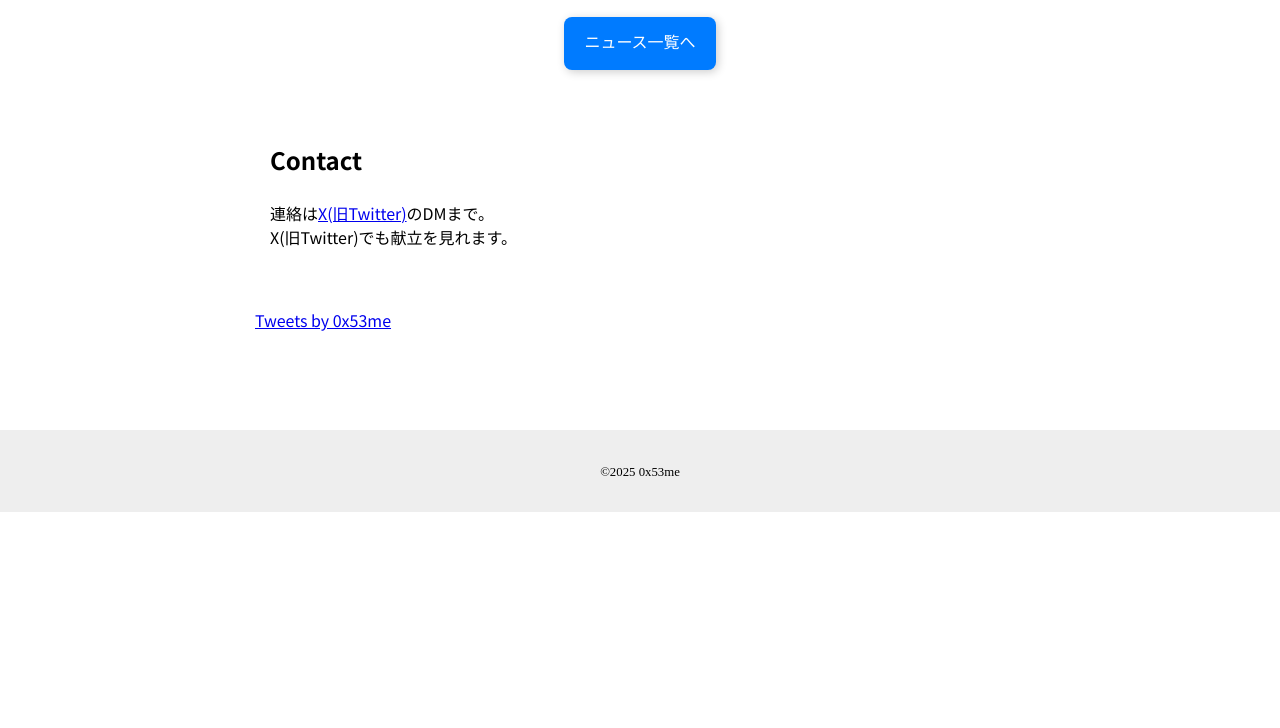
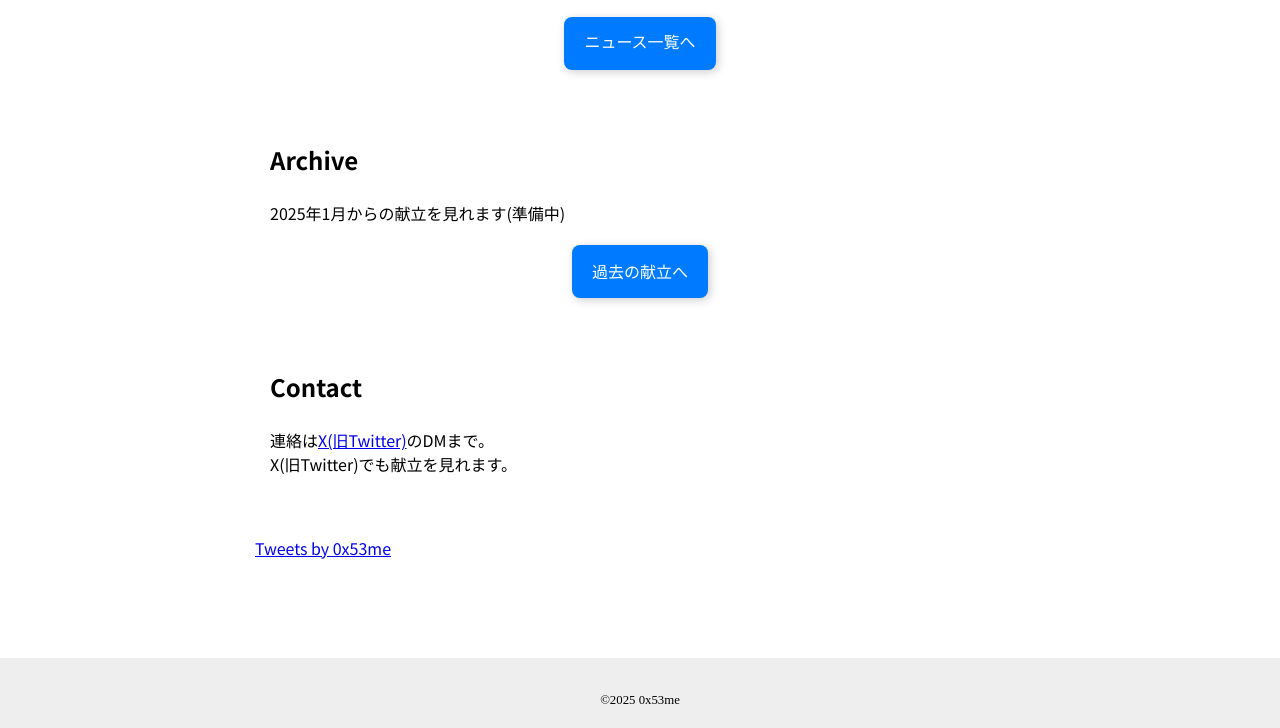
Before and after one commit to 0x53me/0x53me.github.io, a plain HTML site: page index.html in a window 1280 px wide. Shown: the part 1272-2000 px from the top of the page. Before the commit the page ends 1784 px from the top, so only its background shows below. Drawn offline with Linux system fonts and the light colour scheme; some packages are replaced by stand-ins of ours.

Commit message:
Add files via upload

```diff
--- a/index.html
+++ b/index.html
@@ -19,7 +19,7 @@
         <!--header-->
         <header class="header">
             <h1 style="font-family: Kosugi Maru,serif;"><a href="index.html"><img class="logo" src="images/gohan.png" alt="Home"></a> 新居浜高専学寮食堂(非公式)</h1>
-            <nav class="nav">
+            <!--<nav class="nav">
                 <span class="nav_toggle">
                     <i></i><i></i><i></i>
                 </span>
@@ -29,7 +29,7 @@
                     <li class="nav_menu_li"><a href="/Version.html">Version</a></li>
                     <li class="nav_menu_li"><a href="/Archive.html">Archive</a></li>
                 </ul>
-            </nav>
+            </nav>-->
         </header>
         <!--content-->
         <div class="content honbun" ><br>
@@ -71,6 +71,11 @@
                     <a class="btn top_wrap" href="News.html">ニュース一覧へ</a>
                 </div>
             </div><br><br>
+            <h2>Archive</h2>
+            <p>2025年1月からの献立を見れます(準備中)</p>
+            <div class="btn-container wrap">
+                <a class="btn top_wrap" href="Archive.html">過去の献立へ</a>
+            </div><br><br>
             <h2>Contact</h2>
             <p class="about">連絡は<a href="https://x.com/0x53me">X(旧Twitter)</a>のDMまで。</p>
             <p>X(旧Twitter)でも献立を見れます。</p><br><br>
```
